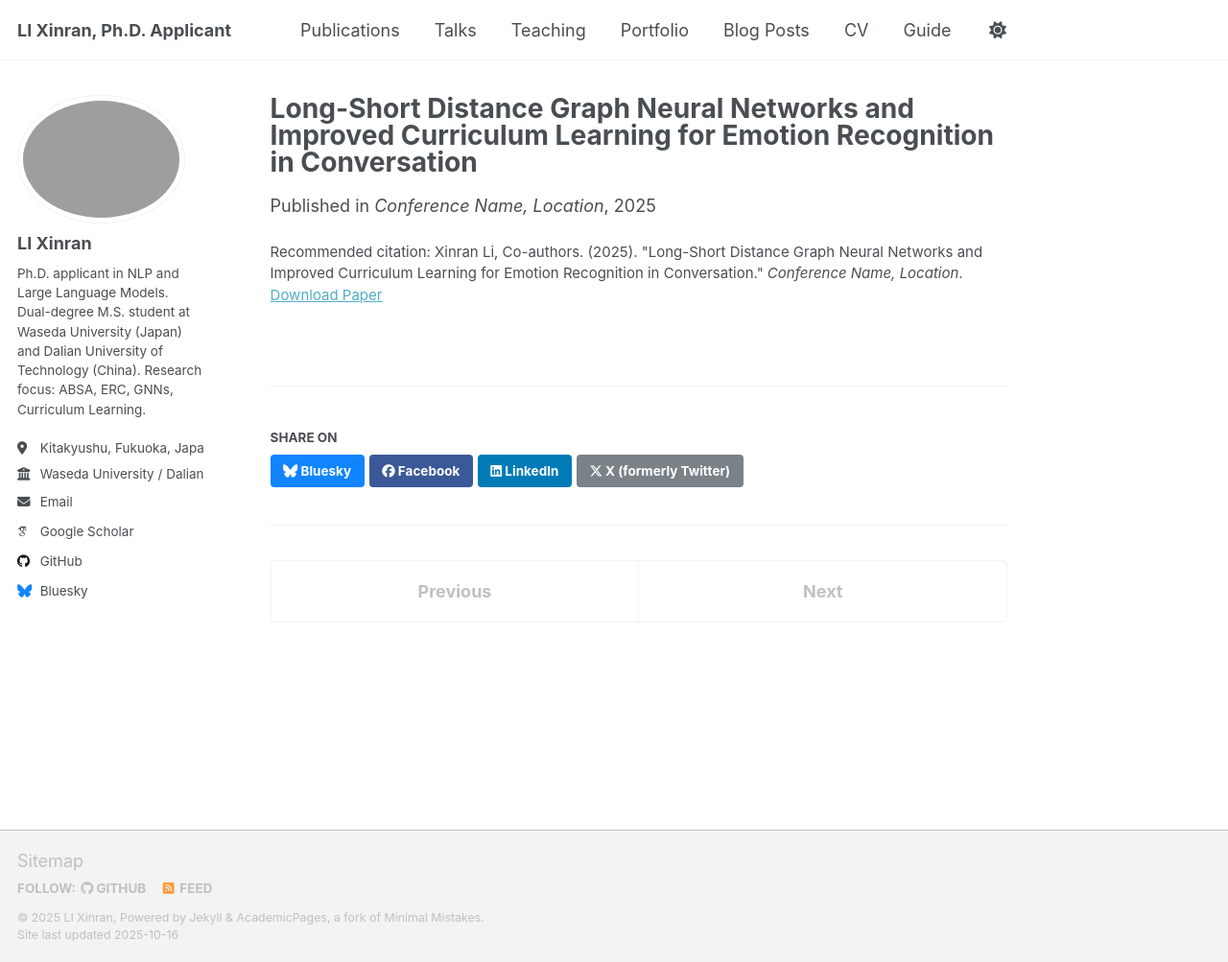
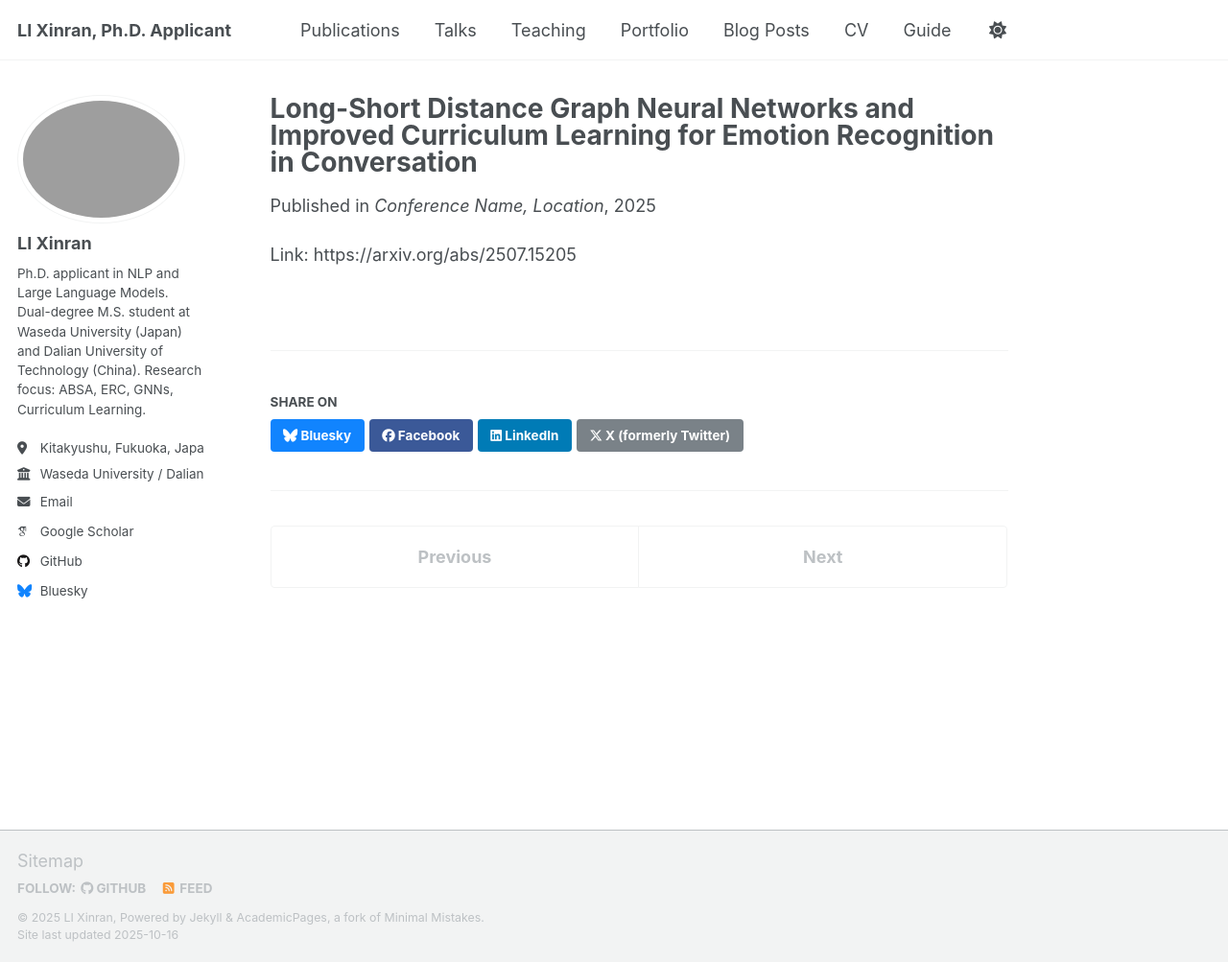
Before and after one commit to LiXinran6/LiXinran6.github.io, a Jekyll site: the page built from _publications/2025_LSDGNN.md, in a window 1280 px wide and 1003 px high. Shown: the whole window at 96% size. Built offline with Jekyll 4.4.1, drawn with Linux system fonts in a browser that asks for light colours; some web fonts are replaced; a script that is not in the unit is left out.

Commit message:
Update 2025_LSDGNN.md

```diff
--- a/_publications/2025_LSDGNN.md
+++ b/_publications/2025_LSDGNN.md
@@ -6,8 +6,6 @@ permalink: /publication/2025-06-08-LSD-GNN-ERC
 excerpt: "This paper proposes Long-Short Distance Graph Neural Networks combined with improved curriculum learning for emotion recognition in conversations."
 date: 2025-06-08
 venue: "Conference Name, Location"  # 请替换为实际会议名称和地点
-paperurl: "files/LSD-GNN-ERC.pdf"   # 如果你上传了 PDF
-doi: ""                             # 如果有 DOI 可填写
-citation: "Xinran Li, Co-authors. (2025). &quot;Long-Short Distance Graph Neural Networks and Improved Curriculum Learning for Emotion Recognition in Conversation.&quot; <i>Conference Name, Location</i>."
 abstract: "This work introduces Long-Short Distance Graph Neural Networks (LSD-GNNs) to model both local and global contextual dependencies in conversations for emotion recognition. An improved curriculum learning strategy is applied to optimize training. Experiments show the proposed model outperforms previous approaches on benchmark datasets."
 ---
+Link: https://arxiv.org/abs/2507.15205
```
